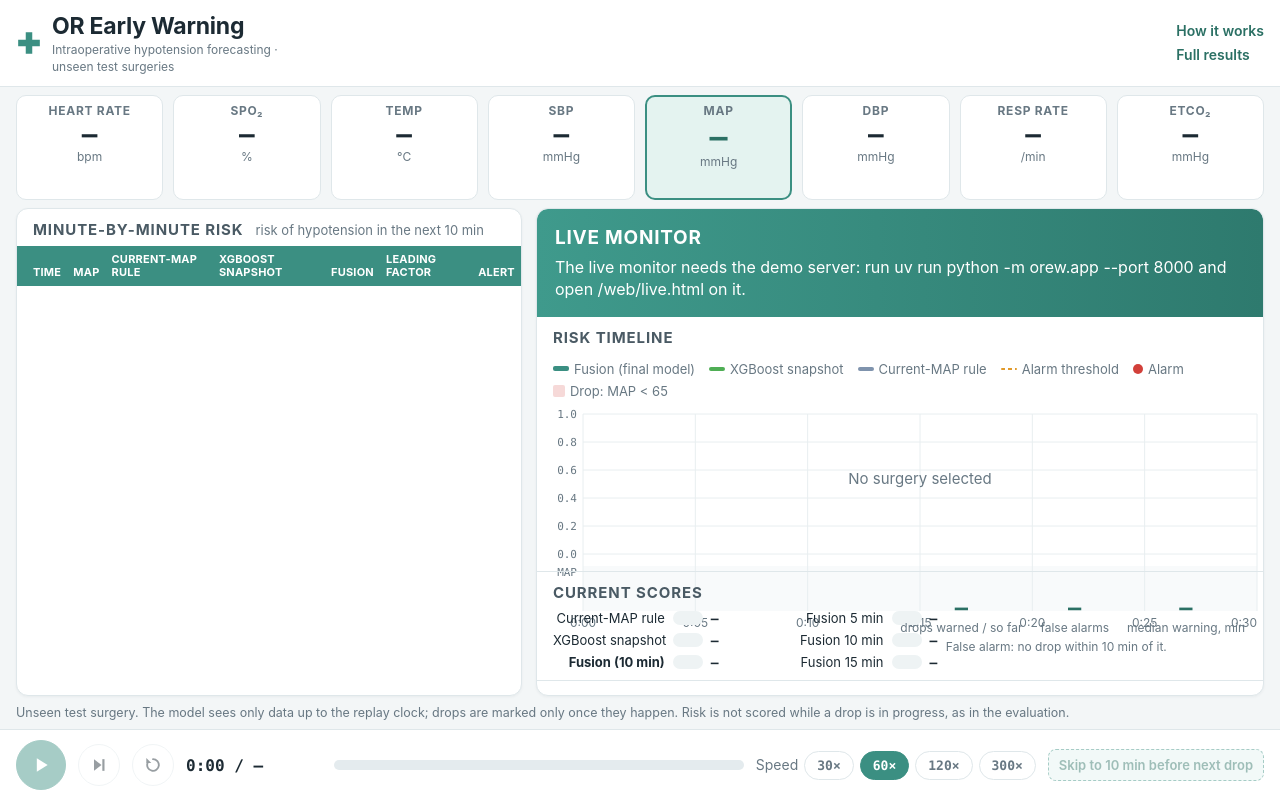
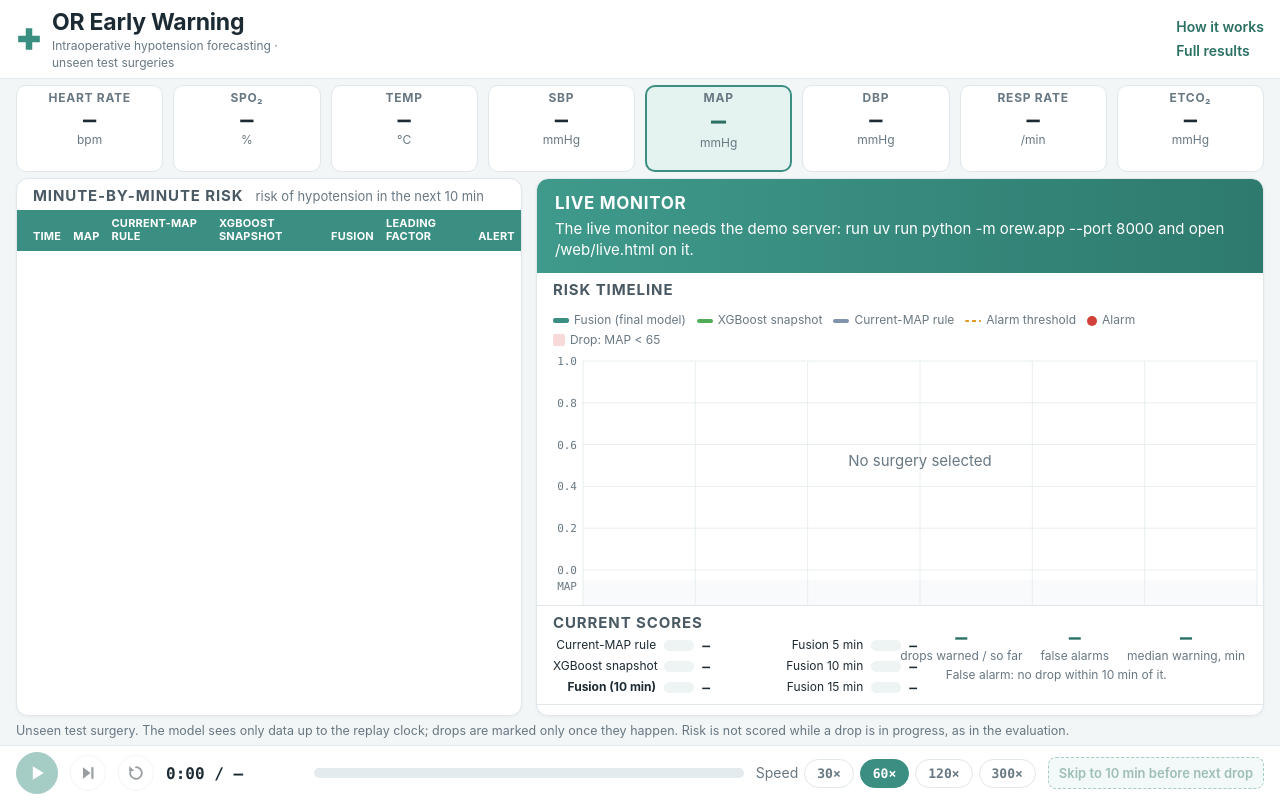
Before and after one commit to ronit567/hackwestern, a plain HTML site: page web/live.html in a window 1280 px wide. Drawn offline with Linux system fonts and the light colour scheme; no server answers.

Commit message:
Live monitor fits a laptop browser window: compact rows below 820 px height (1440x900 screen minus the toolbar), the chart takes only the space left so it no longer overlaps the scores, the caption keeps one line with its full text as a tooltip; the table scrolls to the newest row after layout, so the last minute is never hidden
Co-Authored-By: Claude Opus 5.5 <noreply@anthropic.com>

```diff
--- a/web/live.css
+++ b/web/live.css
@@ -115,7 +115,7 @@ tbody tr.alarm { background: #f9dcda; box-shadow: inset 3px 0 0 var(--red); }
 .b-sep { opacity: .55; margin: 0 10px; }
 .b-why { font-size: 13px; opacity: .95; display: flex; flex-wrap: wrap; gap: 6px; align-items: center; }
 .chip { background: #ffffff2e; border-radius: 999px; padding: 1px 9px; }
-.legend { list-style: none; display: flex; flex-wrap: wrap; gap: 4px 14px; margin: 0; padding: 0; font-size: 13px; color: var(--muted); }
+.legend { list-style: none; display: flex; flex-wrap: wrap; gap: 3px 11px; margin: 0; padding: 0; font-size: 12px; color: var(--muted); }
 .legend li { display: flex; align-items: center; gap: 5px; }
 .sw { display: inline-block; width: 16px; height: 4px; border-radius: 2px; }
 .sw.fus { background: var(--teal); height: 5px; }
@@ -124,7 +124,7 @@ tbody tr.alarm { background: #f9dcda; box-shadow: inset 3px 0 0 var(--red); }
 .sw.thr { background: repeating-linear-gradient(90deg, var(--amber) 0 4px, transparent 4px 7px); height: 2px; }
 .sw.drop { background: #d2403a33; height: 12px; width: 12px; }
 .dot { width: 10px; height: 10px; border-radius: 50%; background: var(--red); display: inline-block; }
-.chart { flex: 1 1 auto; min-height: 150px; padding: 0 8px; }
+.chart { flex: 1 1 0; min-height: 120px; padding: 0 8px; overflow: hidden; }
 
 svg { display: block; overflow: visible; }
 .chart text { fill: var(--muted); font: 12px var(--font); }
@@ -211,6 +211,23 @@ svg { display: block; overflow: visible; }
   .skip .tag { display: none; }
 }
 
+/* laptop browser windows (1440 x 900 screen minus the toolbar): compact rows so nothing is clipped */
+@media (max-height: 820px) and (min-width: 901px) {
+  body { gap: 6px; }
+  .top { padding-top: 6px; } .brand, .links { padding-bottom: 6px; }
+  .tile { padding: 4px 8px 2px; } .tile.key, .tile.alert { padding: 3px 7px 1px; }
+  .t-num { font-size: 22px; } .tile.key .t-num { font-size: 25px; }
+  .spark { height: 15px; }
+  .banner { height: 94px; padding: 8px 18px; gap: 2px; }
+  .b-title { font-size: 17px; } .b-line { font-size: 15px; } .b-why { font-size: 12px; }
+  .card-h { padding: 6px 16px 4px; }
+  tbody td { padding: 4px 6px; }
+  .brow { font-size: 12px; } .bt { height: 11px; }
+  .s-num { font-size: 20px; }
+  .caption { white-space: nowrap; overflow: hidden; text-overflow: ellipsis; padding: 5px 16px; }
+  .bar { padding: 6px 16px; } .round { width: 36px; height: 36px; } .round.play { width: 42px; height: 42px; }
+}
+
 /* phone: stack, let the page scroll */
 @media (max-width: 900px) {
   body { display: block; height: auto; overflow: visible; }
--- a/web/live.js
+++ b/web/live.js
@@ -165,8 +165,7 @@ function putRow(m, k, a) {
   if (old) old.replaceWith(tr);
   else $("rows").append(tr);
   R.rows.set(m, { tr, alarm: a });
-  const w = $("tbl-wrap");
-  w.scrollTop = w.scrollHeight;
+  R.scroll = true; // keep the newest row in view, after the layout of this frame (draw)
 }
 
 // ---- controls
@@ -219,6 +218,7 @@ function trend() { // fusion p10 now vs 5 min ago
 
 // ---- draw
 function draw() {
+  if (R?.scroll) { R.scroll = false; requestAnimationFrame(() => { const w = $("tbl-wrap"); w.scrollTop = w.scrollHeight; }); }
   tabState();
   vitals();
   banner();
@@ -288,8 +288,8 @@ function banner() {
 }
 
 function chart() {
-  const box = $("chart"), W = Math.max(260, box.clientWidth), H = Math.max(180, box.clientHeight);
-  const ML = 38, MR = 14, T = 8, AXH = 22, GAP = 12, SH = Math.round(Math.min(80, Math.max(44, H * 0.2)));
+  const box = $("chart"), W = Math.max(260, box.clientWidth), H = Math.max(120, box.clientHeight);
+  const ML = 38, MR = 14, T = 8, AXH = 22, GAP = 10, SH = Math.round(Math.min(80, Math.max(34, H * 0.2)));
   const y0 = T, y1 = H - AXH - SH - GAP, sy0 = y1 + GAP, sy1 = sy0 + SH;
   const g = [];
   const now = R?.clock, x0 = R?.vit[0]?.t_sec ?? R?.from ?? 0, x1 = Math.max(x0 + 1800, (now ?? x0) + 120);
@@ -366,6 +366,7 @@ function scores() {
       : `${R?.from ? `Since ${hm(R.from)}. ` : ""}False alarm: no drop within 10 min of it.`));
   const x = R && info(R.id);
   $("caption").textContent = x?.reason || (x ? `Surgery ${x.caseid}: ${dur(x.duration_min)}, ${drops(x.n_events)}, one of the ${surgeries.length} unseen test surgeries.` : "");
+  $("caption").title = $("caption").textContent; // the full text when a short window cuts it to one line
 }
 
 function bar() {
```
